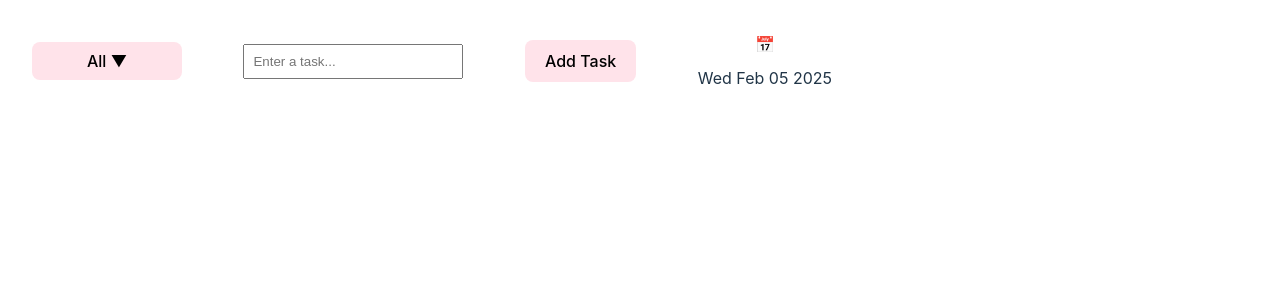
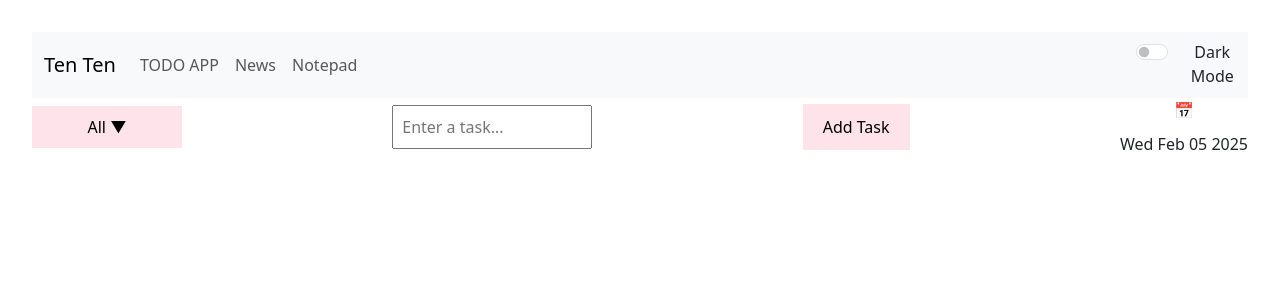
Before and after one commit to chirag858/react-practice, a React (Vite) app: page / in a window 1280 px wide. Shown: the top 300 px of the page. Built offline with nearby package versions, Linux system fonts and the light colour scheme.

Commit message:
navbar added

```diff
--- /dev/null
+++ b/navbar.jsx
@@ -0,0 +1,42 @@
+import React, { useState } from 'react';
+import Container from 'react-bootstrap/Container';
+import Navbar from 'react-bootstrap/Navbar';
+import Nav from 'react-bootstrap/Nav';
+import 'bootstrap/dist/css/bootstrap.min.css';
+import Form from 'react-bootstrap/Form';
+
+
+function NavbarItem({ Mode }) {
+    const [mode, setmode] = useState("dark");
+    const onModeChange = (date) => {
+        if (mode == "dark") {
+            setmode("light");
+        }
+        else {
+            setmode("dark");
+        }
+        Mode(mode);
+    };
+    return (
+        <Navbar bg="light" data-bs-theme="light">
+            <Container>
+                <Navbar.Brand href="#Todo">Ten Ten</Navbar.Brand>
+                <Nav className="me-auto">
+                    <Nav.Link href="#Todo">TODO APP</Nav.Link>
+                    <Nav.Link href="#News">News</Nav.Link>
+                    <Nav.Link href="#Notepad">Notepad</Nav.Link>
+                </Nav>
+            </Container>
+            <Form>
+                <Form.Check
+                    type="switch"
+                    id="custom-switch"
+                    label="Dark Mode"
+                    onChange={onModeChange}
+                />
+            </Form>
+        </Navbar>
+    );
+}
+
+export default NavbarItem;
--- a/package.json
+++ b/package.json
@@ -13,8 +13,10 @@
     "@fortawesome/fontawesome-svg-core": "^6.7.2",
     "@fortawesome/free-solid-svg-icons": "^6.7.2",
     "@fortawesome/react-fontawesome": "^0.2.2",
+    "bootstrap": "^5.3.3",
     "font-awesome": "^4.7.0",
     "react": "^18.3.1",
+    "react-bootstrap": "^2.10.9",
     "react-calendar": "^5.1.0",
     "react-datepicker": "^8.0.0",
     "react-dom": "^18.3.1"
--- a/src/App.css
+++ b/src/App.css
@@ -1,5 +1,5 @@
 #root {
-  max-width: 1280px;
+  width: 1380px;
   /* margin: 0 auto; */
   padding: 2rem;
   text-align: center;
--- a/src/App.jsx
+++ b/src/App.jsx
@@ -5,7 +5,7 @@ import './app.css';
 import Calendar from 'react-calendar';
 import 'react-calendar/dist/Calendar.css';
 import CalendarIcon from './Calender';
-
+import NavbarItem from "../navbar";
 
 function App() {
   const [tasks, setTasks] = useState([]);
@@ -17,6 +17,7 @@ function App() {
   const [isOpen, setIsOpen] = useState(false);
   let [filteredTasks,setfilteredTasks] = useState([]);
   const [selectedDate, setSelectedDate] = useState(new Date());
+  const [mode, setmode] = useState("dark");
 
   useEffect(() => {
     if (!selected) return;
@@ -82,10 +83,14 @@ function App() {
   const handleDateSelect = (date) => {
     setSelectedDate(date);
   };
+  const handleModeChange = (mode) =>{
+    setmode(mode);
+  }
 
 
   return (
-    <div style={{width : "800px"}}>
+    <div>
+      <NavbarItem Mode={handleModeChange} />
       <div style={{display:'flex',alignItems: 'center',justifyContent: 'space-between'}}>
 
       <div className="dropdown">
```
Also changed, not shown: 1 other file (tests, documents, lock files or other folders).
